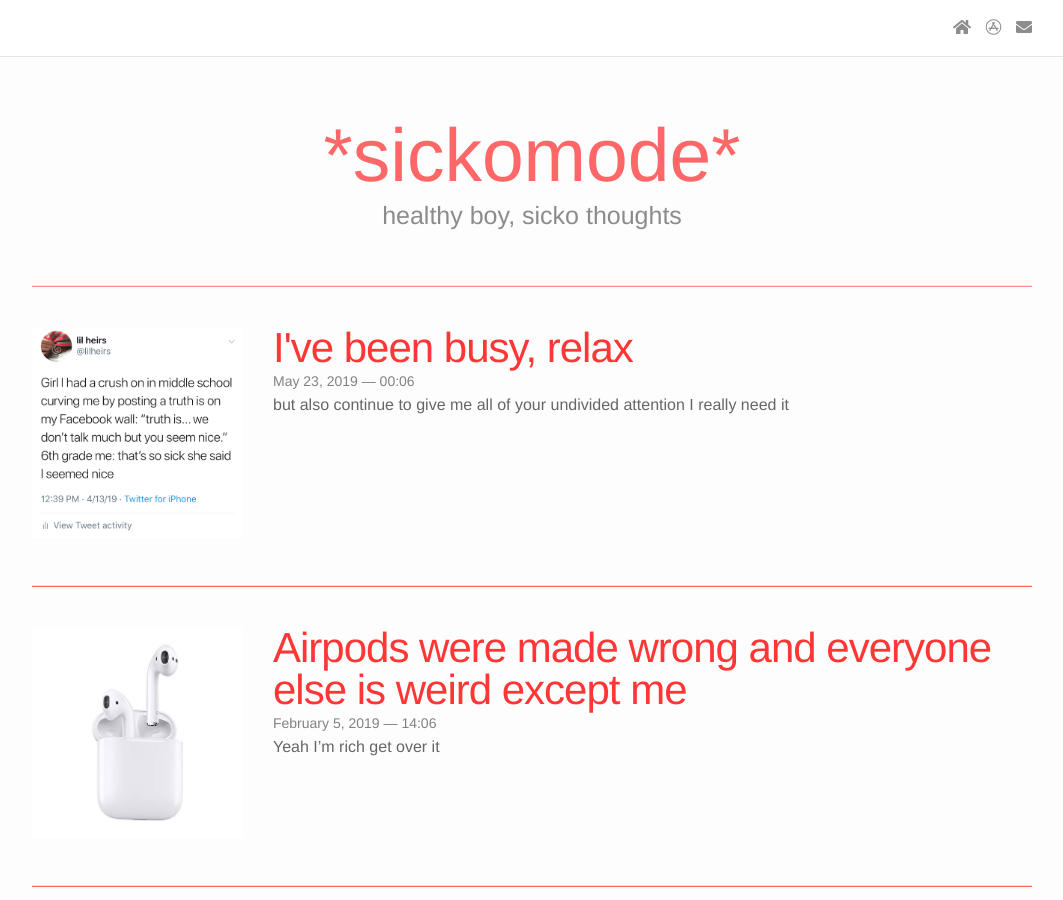
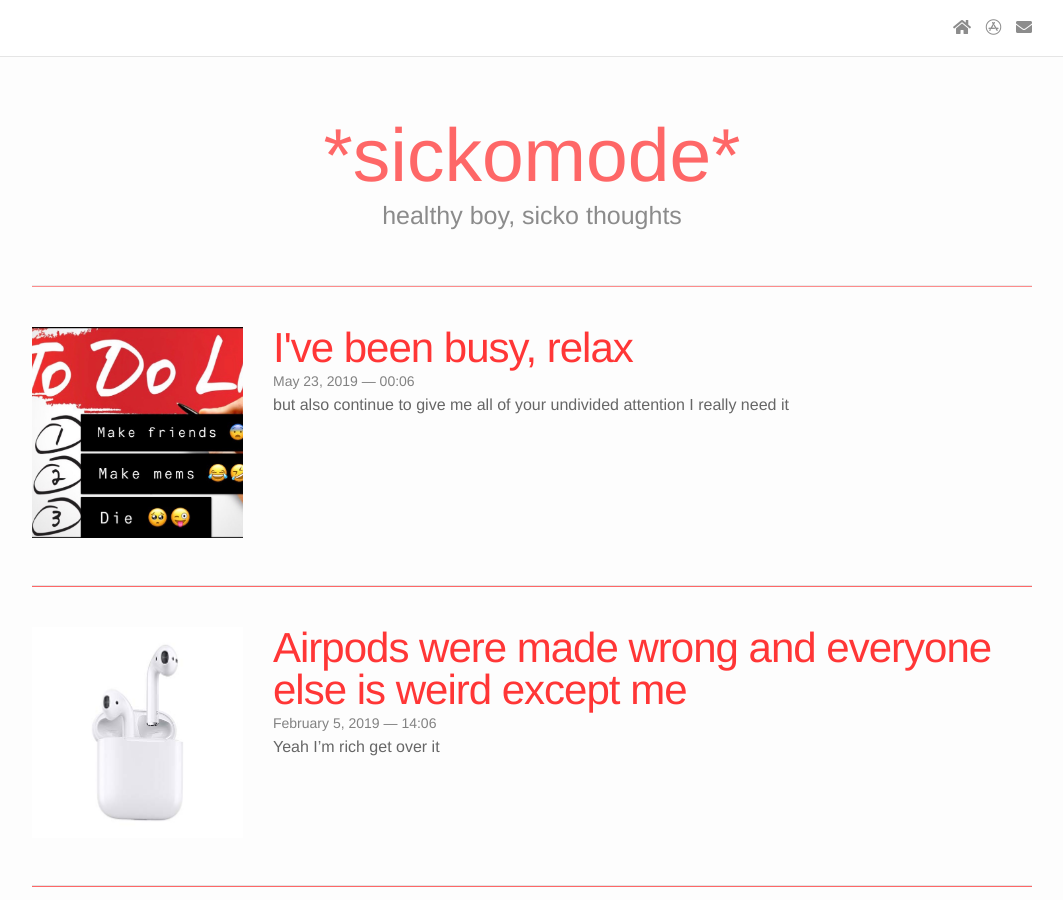
Before and after one commit to harizme/harizme.github.io, a Jekyll site: the page built from index.html, in a window 1280 px wide and 900 px high. Shown: the whole window, without its empty margins (108-1171 px from the left). Built offline with Jekyll 4.4.1, drawn with Linux system fonts in a browser that asks for light colours; nearby versions of some CDN libraries; the list of posts is cut into pages by our own code.

Commit message:
truth is tweet worked why wont this pic :/

```diff
--- a/_posts/2019/2019-05-23-i-ve-been-busy-relax.markdown
+++ b/_posts/2019/2019-05-23-i-ve-been-busy-relax.markdown
@@ -3,7 +3,7 @@
 title: "I've been busy, relax"
 description: "but also continue to give me all of your undivided attention I really need it"
 date: "2019-05-23 00:06"
-img: /images/2019/5/truth_is.jpg
+img: /images/2019/5/to_do_list_2.jpg
 ---
 <img class="post-img" src="{{ site.baseurl}}/images/2019/3/busy_tweet.jpg">
 
```
